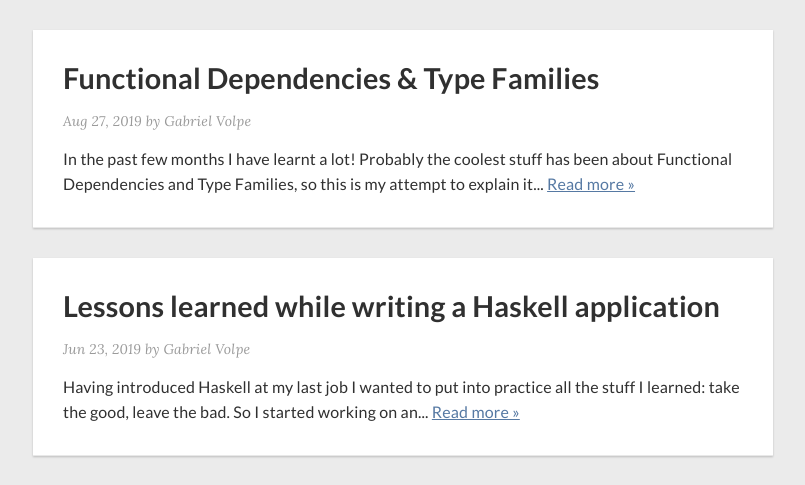
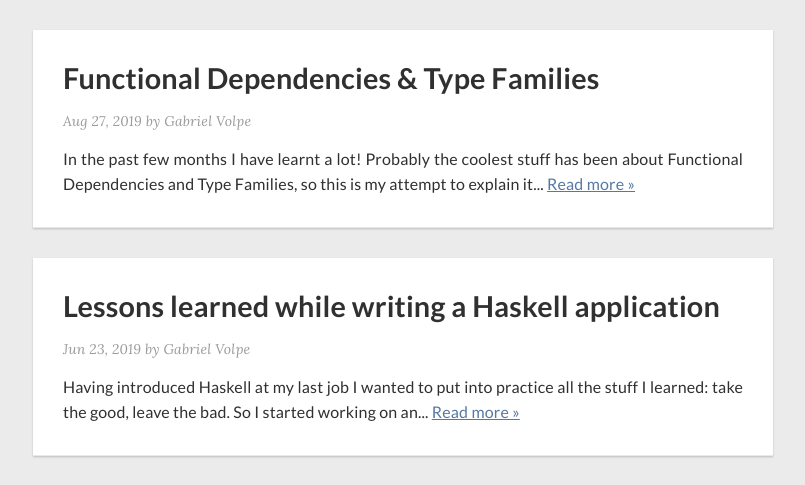
Before and after one commit to gvolpe/blog-comments, a Jekyll site: the page built from index.html, in a window 1280 px wide. Shown: the part 464-949 px from the top of the page, without its empty margins (237-1042 px from the left). Built offline with Jekyll 4.4.1, drawn with Linux system fonts in a browser that asks for light colours; nearby versions of some CDN libraries; the list of posts is cut into pages by our own code.

Commit message:
justify text

```diff
--- a/_sass/_layout.scss
+++ b/_sass/_layout.scss
@@ -1,4 +1,3 @@
-
 //
 // container
 .container {
@@ -214,6 +213,10 @@
   }
 }
 
+.post-content {
+  text-align: justify;
+}
+
 .post-list {
   .post {
     padding-bottom: $spacing-unit;
@@ -227,6 +230,7 @@
 
     .post-content {
       margin-top: .8em;
+      text-align: justify;
     }
   }
 }
```
